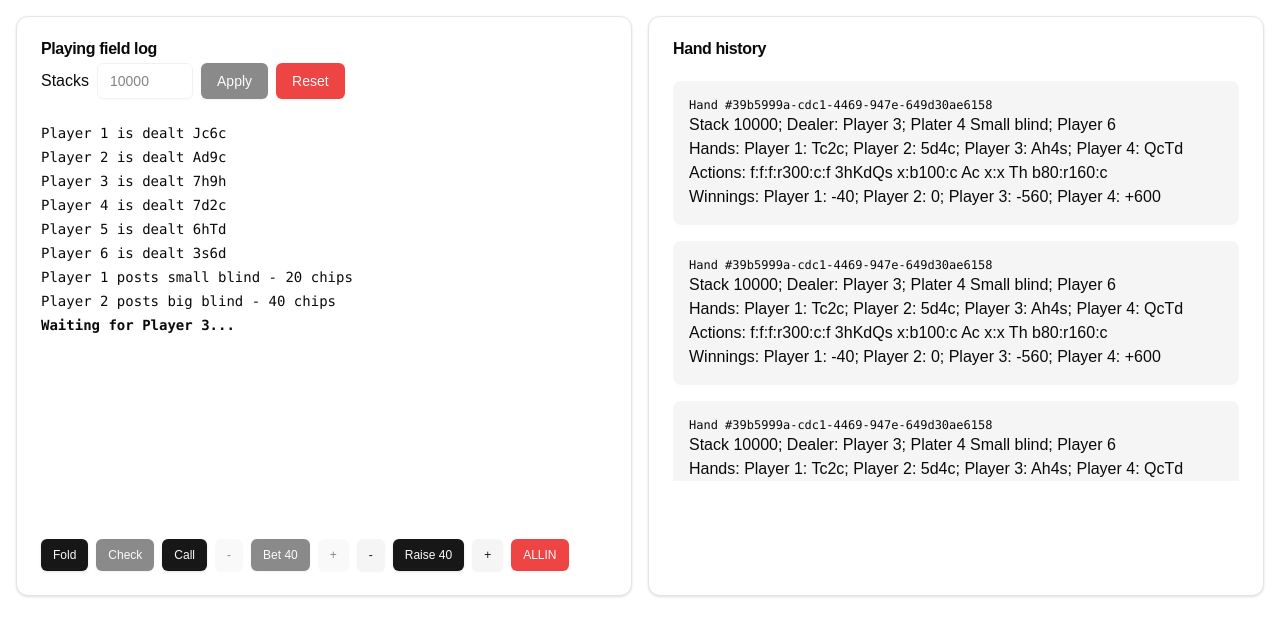
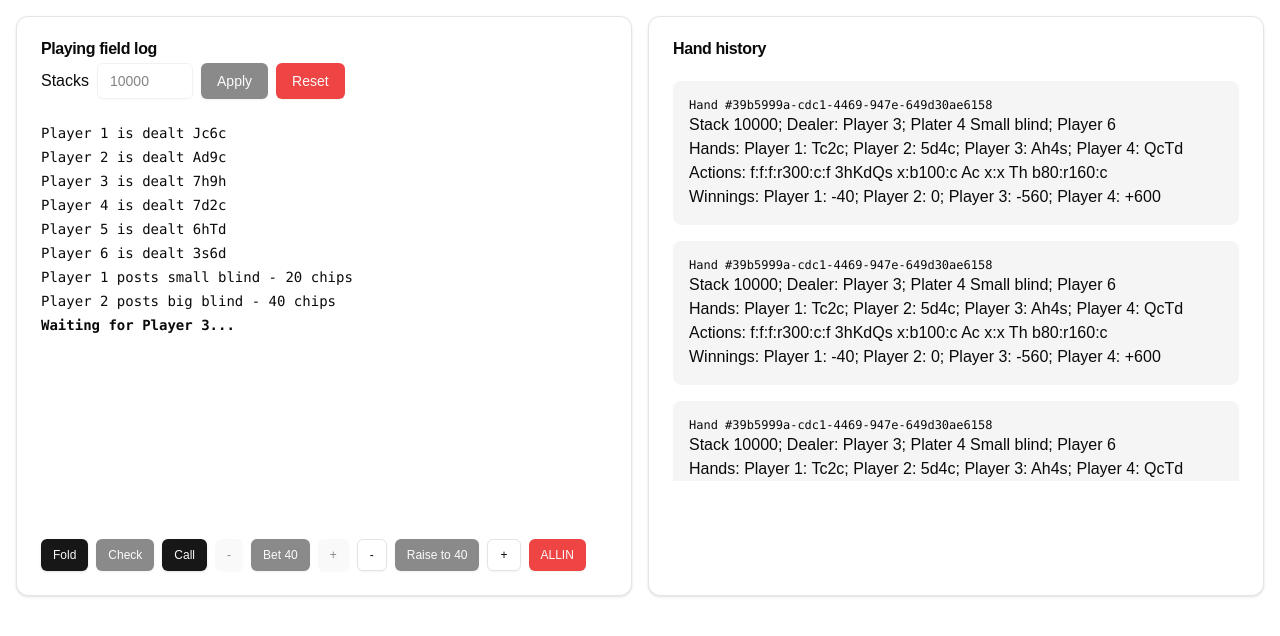
Before and after one commit to sami-bre/poker, a Next.js app in the folder front/: page / in a window 1280 px wide. Shown: the top 636 px of the page. Built offline with nearby package versions, Linux system fonts and the light colour scheme.

Commit message:
improving the disabled/enabled state management of the action buttons

```diff
--- a/front/app/page.tsx
+++ b/front/app/page.tsx
@@ -35,7 +35,7 @@ export default function Home() {
       const newState = applyMove(gameState, move)
       setGameState(newState.copy()) // react needs a different object reference to trigger a re-render
       const nextMoves = getPossibleMoves(newState)
-      if(['m', 'n', 'o'].some(move => nextMoves.includes(move))){
+      if (['m', 'n', 'o'].some(move => nextMoves.includes(move))) {
         handleMove(nextMoves[0])
       }
     } catch (error) {
@@ -119,7 +119,11 @@ export default function Home() {
               </Button>
               <Button
                 size="sm"
-                disabled={!possibleMoves.includes('b')}
+                disabled={(() => {
+                  var betPossible = possibleMoves.includes('b');
+                  const requiredChips = betAmount;
+                  return !betPossible || requiredChips > (gameState?.stack[gameState.activePlayerIndex] ?? 0);
+                })()}
                 onClick={() => handleMove(`b${betAmount}`)}
               >
                 Bet {betAmount}
@@ -136,7 +140,7 @@ export default function Home() {
             <div className="flex gap-2 w-full md:w-auto">
               <Button
                 size="sm"
-                variant="secondary"
+                variant="outline"
                 onClick={() => adjustRaise(-40)}
                 disabled={!possibleMoves.includes('r')}
               >
@@ -144,14 +148,20 @@ export default function Home() {
               </Button>
               <Button
                 size="sm"
-                disabled={!possibleMoves.includes('r')}
+                disabled={(() => {
+                  var raisePossible = possibleMoves.includes('r')
+                  // Check if raise amount is valid
+                  const highestBet = Math.max(...(gameState?.roundContributions ?? []));
+                  const requiredChips = raiseAmount - (gameState?.roundContributions[gameState.activePlayerIndex] ?? 0);
+                  return !raisePossible || requiredChips > (gameState?.stack[gameState.activePlayerIndex] ?? 0) || raiseAmount < highestBet + 40;
+                })()}
                 onClick={() => handleMove(`r${raiseAmount}`)}
               >
-                Raise {raiseAmount}
+                Raise to {raiseAmount}
               </Button>
               <Button
                 size="sm"
-                variant="secondary"
+                variant="outline"
                 onClick={() => adjustRaise(40)}
                 disabled={!possibleMoves.includes('r')}
               >
@@ -160,8 +170,14 @@ export default function Home() {
               <Button
                 size="sm"
                 variant="destructive"
-                disabled={!possibleMoves.includes('r')}
-                onClick={() => handleMove(`r${gameState?.stack[gameState.activePlayerIndex] ?? 0}`)}
+                disabled={!(possibleMoves.includes('r') || possibleMoves.includes('b'))}
+                onClick={() => {
+                  if(possibleMoves.includes('r')){
+                    handleMove(`r${gameState?.stack[gameState.activePlayerIndex] ?? 0}`)
+                  } else {
+                    handleMove(`b${gameState?.stack[gameState.activePlayerIndex] ?? 0}`)
+                  }
+                }}
               >
                 ALLIN
               </Button>
```
